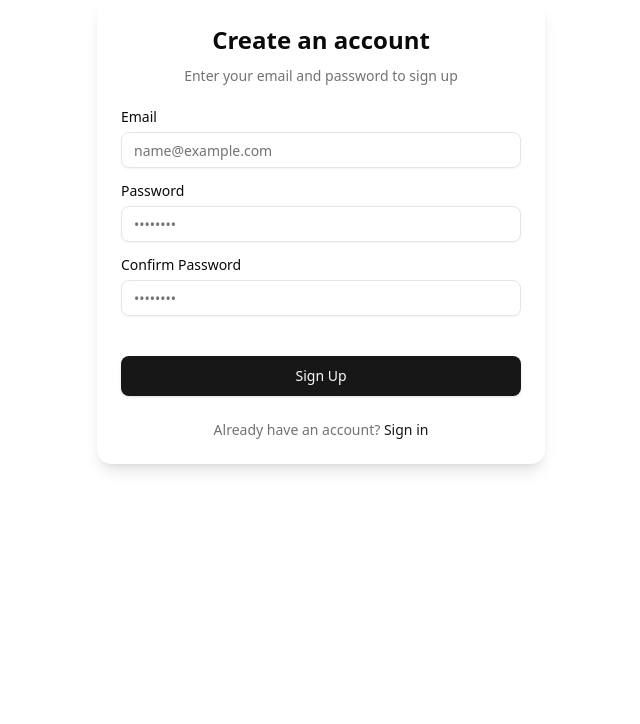
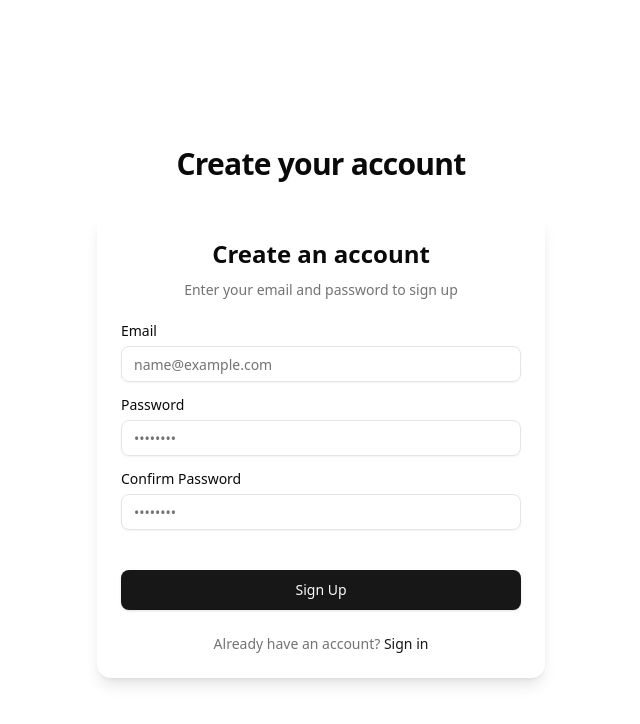
Before and after one commit to perryfardella/fucket-list, a Next.js app: page /signup in a window 1280 px wide. Shown: the top 724 px of the page, without its empty margins (319-959 px from the left). Built offline with nearby package versions, Linux system fonts and the light colour scheme; no server answers.

Commit message:
Add better spacing to the login and signup forms

```diff
--- a/app/login/page.tsx
+++ b/app/login/page.tsx
@@ -1,5 +1,16 @@
 import LoginForm from "../components/LoginForm";
 
 export default function LoginPage() {
-  return <LoginForm />;
+  return (
+    <div className="flex min-h-screen flex-col items-center justify-center py-12 sm:px-6 lg:px-8">
+      <div className="sm:mx-auto sm:w-full sm:max-w-md">
+        <h2 className="mt-6 text-center text-3xl font-bold tracking-tight">
+          Log in to your account
+        </h2>
+      </div>
+      <div className="mt-8 sm:mx-auto sm:w-full sm:max-w-md">
+        <LoginForm />
+      </div>
+    </div>
+  );
 }
--- a/app/signup/page.tsx
+++ b/app/signup/page.tsx
@@ -1,5 +1,16 @@
 import SignupForm from "../components/SignupForm";
 
 export default function SignupPage() {
-  return <SignupForm />;
+  return (
+    <div className="flex min-h-screen flex-col items-center justify-center py-12 sm:px-6 lg:px-8">
+      <div className="sm:mx-auto sm:w-full sm:max-w-md">
+        <h2 className="mt-6 text-center text-3xl font-bold tracking-tight">
+          Create your account
+        </h2>
+      </div>
+      <div className="mt-8 sm:mx-auto sm:w-full sm:max-w-md">
+        <SignupForm />
+      </div>
+    </div>
+  );
 }
```
